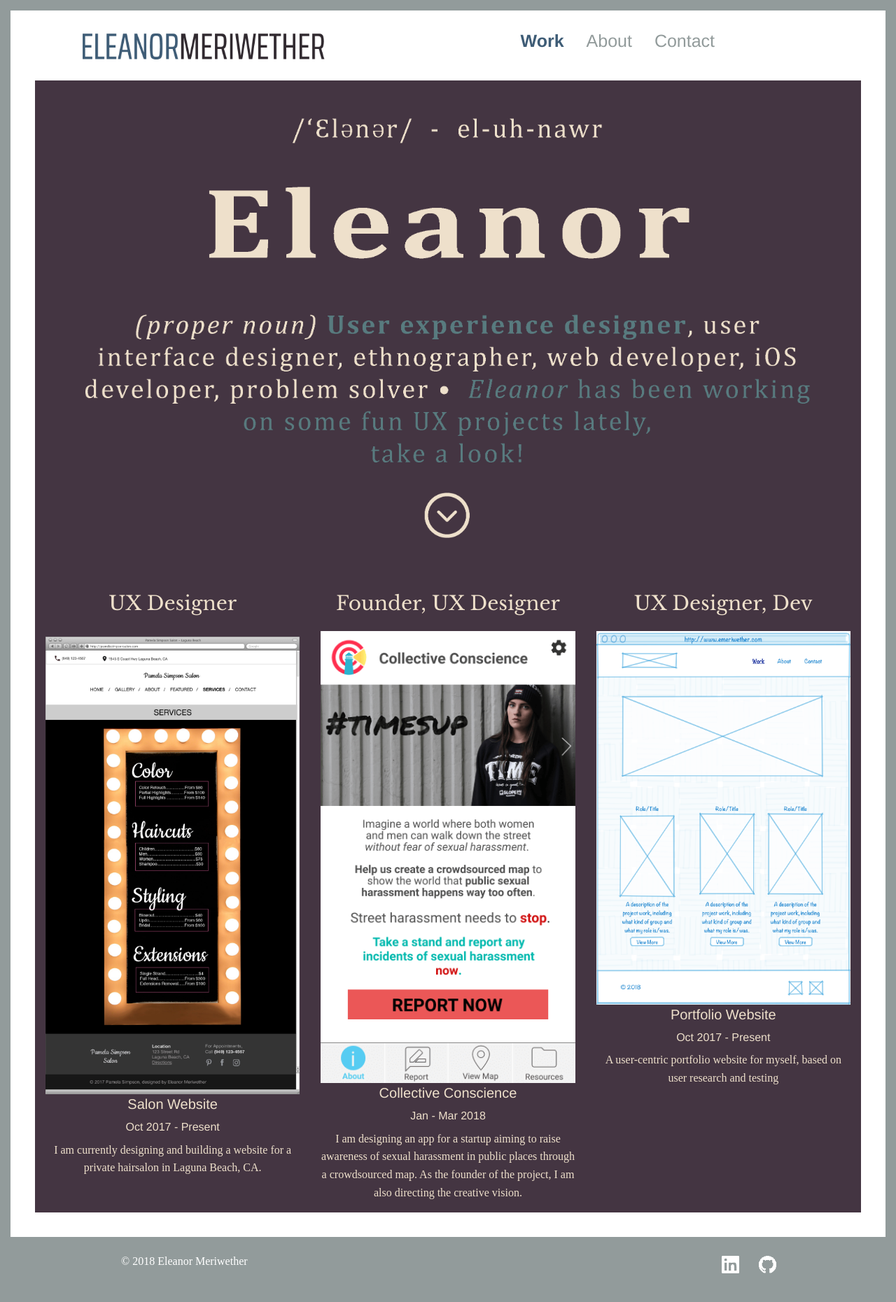
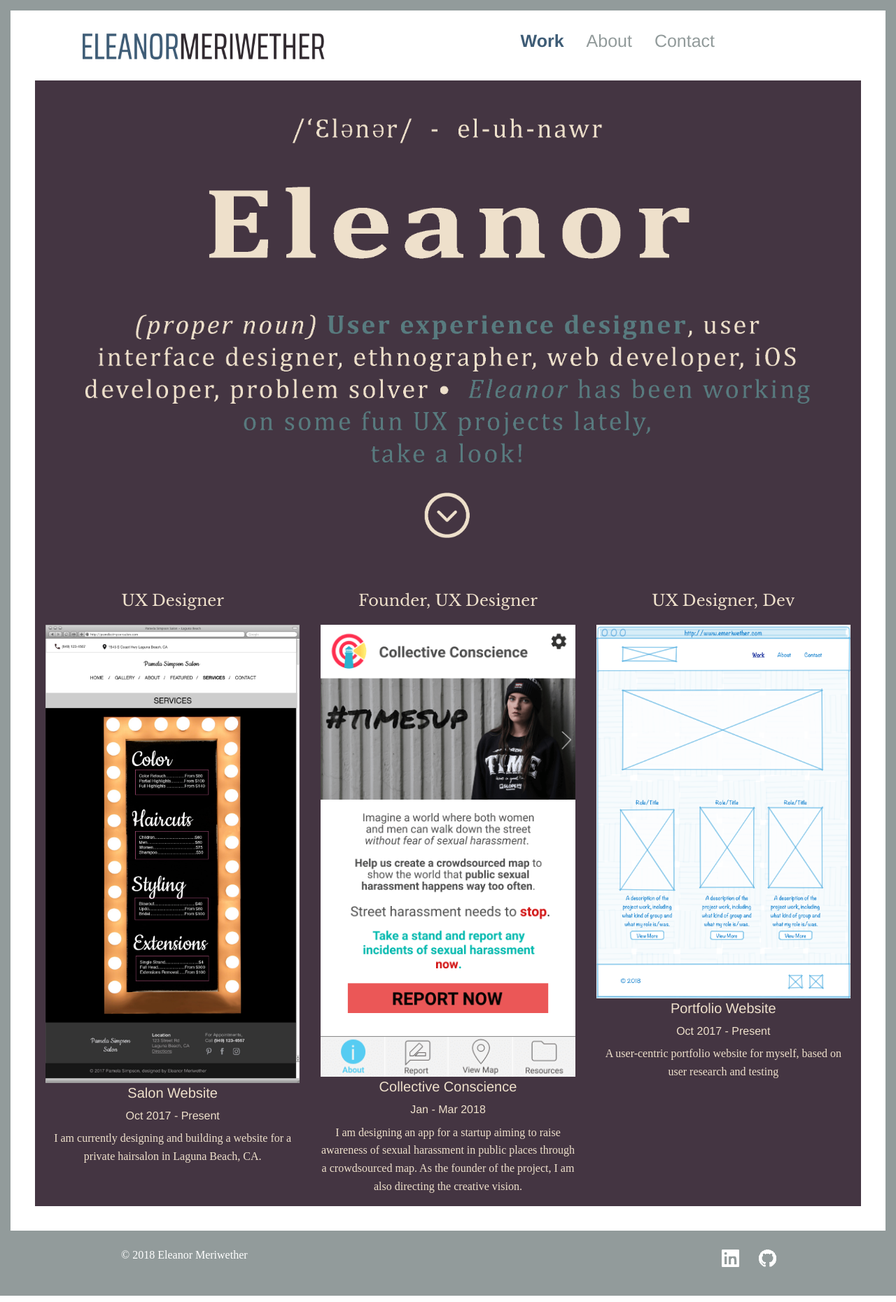
Before and after one commit to emeriwether/emeriwether.github.io, a Jekyll site: the page built from index.html, in a window 1280 px wide. Shown: the whole page at 70% size. Built offline with Jekyll 4.4.1, drawn with Linux system fonts in a browser that asks for light colours; some web fonts are replaced.

Commit message:
ct prev commit

```diff
--- a/css/home.css
+++ b/css/home.css
@@ -92,7 +92,7 @@
 .role {
     font-family: "Libre Baskerville";
     color: #eee0cb;
-    font-size: 28px;
+    font-size: 1.4em;
 }
 
 h2 {
--- a/index.html
+++ b/index.html
@@ -12,7 +12,7 @@
                 <div class="grid-x grid-margin-x">
                     <section class="medium-4 cell">
                         <div class="grid-x projectItem">
-                            <div class="cell h5"><p class="role">UX Designer</p></div>
+                            <div class="cell"><p class="role">UX Designer</p></div>
                             <div class="cell"><img src="img/projectGallery/salonSite_Thumbnail.jpg" class="projectGalleryImg"></div>
                             <div class="cell"><h5 class="projTitle">Salon Website</h5></div>
                             <div class="cell"><h6 class="projDate">Oct 2017 - Present</h6></div>
```
